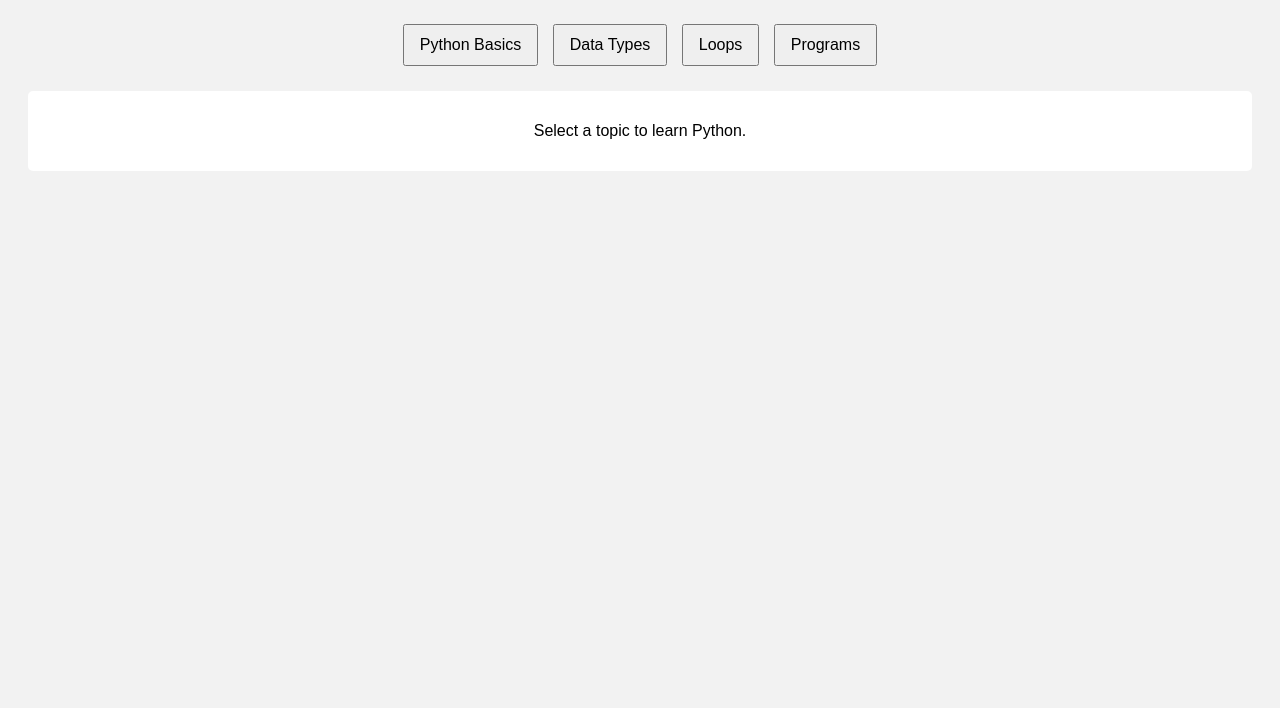
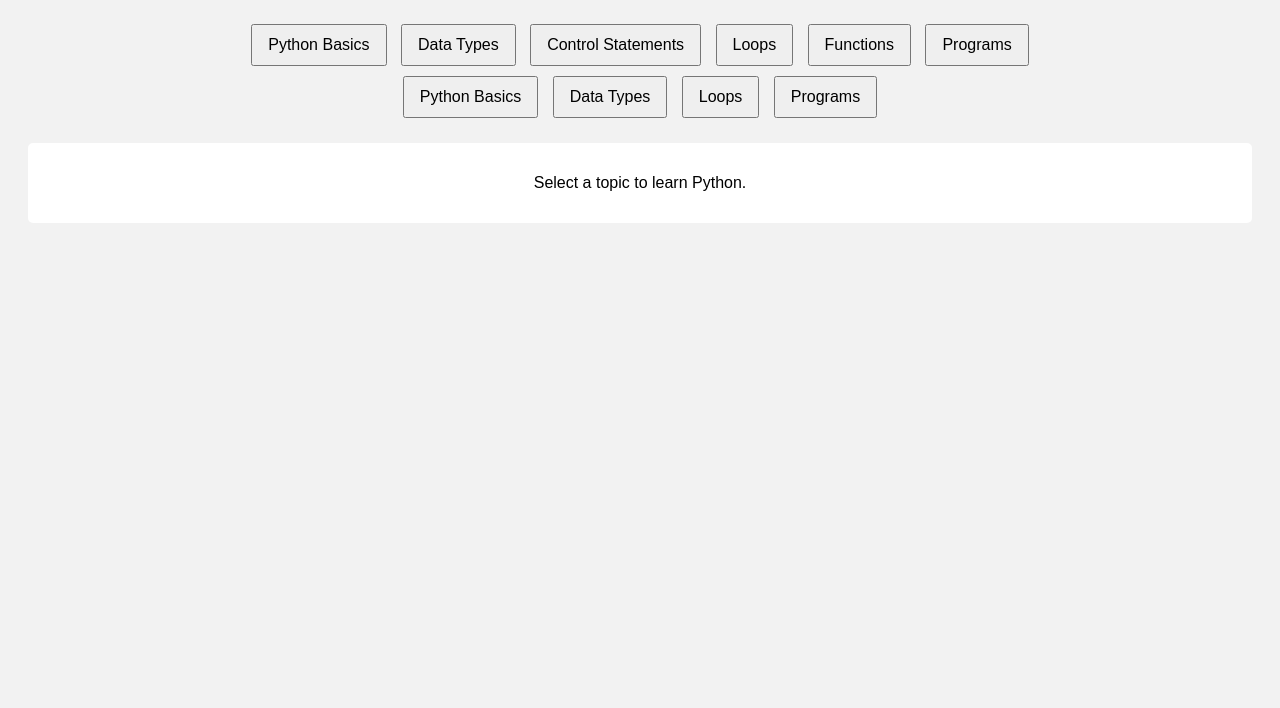
Before and after one commit to zaheersk78625/python-website, a plain HTML site: page index.html in a window 1280 px wide. Shown: the part 92-800 px from the top of the page. Drawn offline with Linux system fonts and the light colour scheme.

Commit message:
Add control statements and functions buttons

```diff
--- a/index.html
+++ b/index.html
@@ -9,6 +9,15 @@
   <h1>🐍 Python Learning Website</h1>
 
   <div class="menu">
+   <div class="menu">
+  <button onclick="showContent('basics')">Python Basics</button>
+  <button onclick="showContent('datatypes')">Data Types</button>
+  <button onclick="showContent('control')">Control Statements</button>
+  <button onclick="showContent('loops')">Loops</button>
+  <button onclick="showContent('functions')">Functions</button>
+  <button onclick="showContent('programs')">Programs</button>
+</div>
+
     <button onclick="showContent('basics')">Python Basics</button>
     <button onclick="showContent('datatypes')">Data Types</button>
     <button onclick="showContent('loops')">Loops</button>
```
